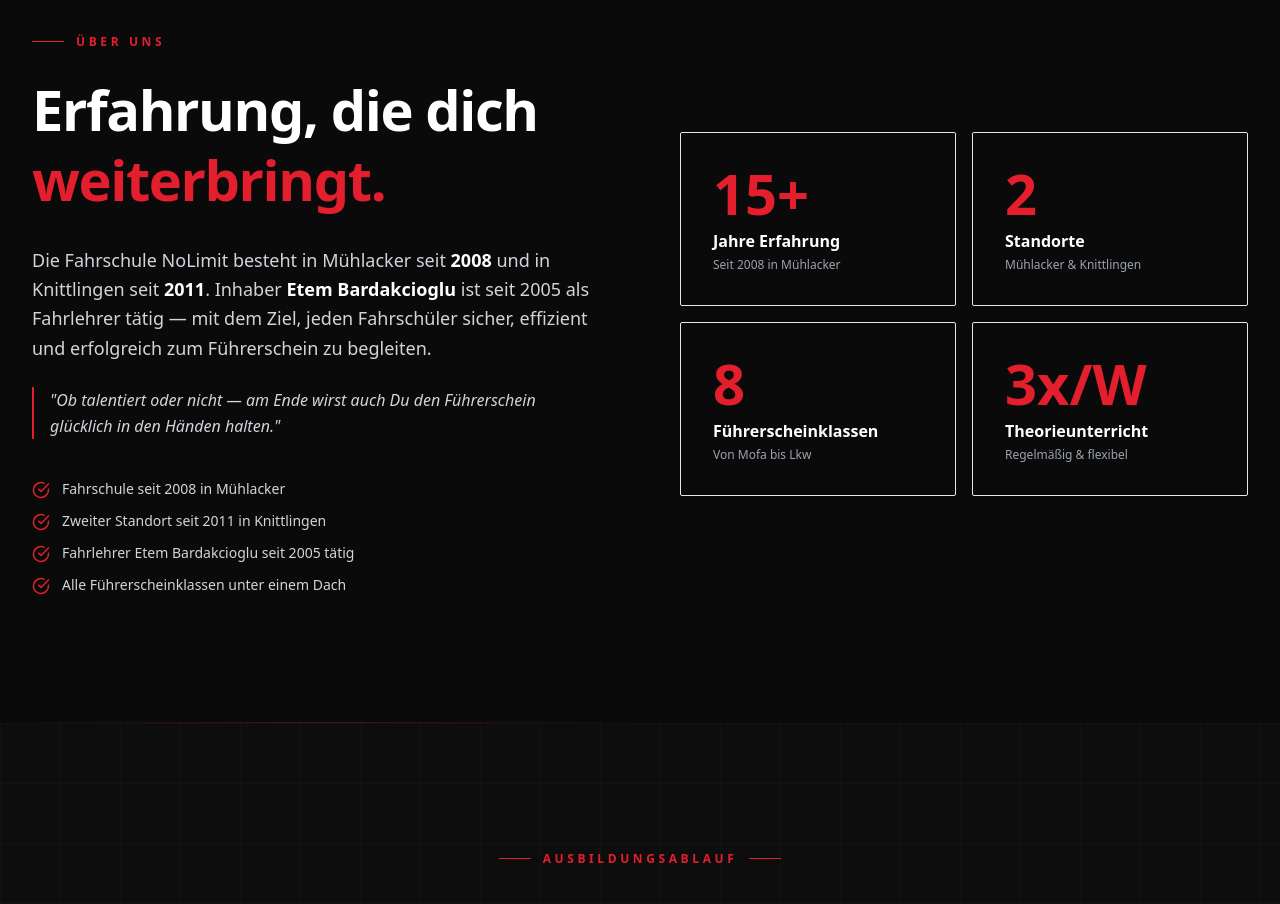
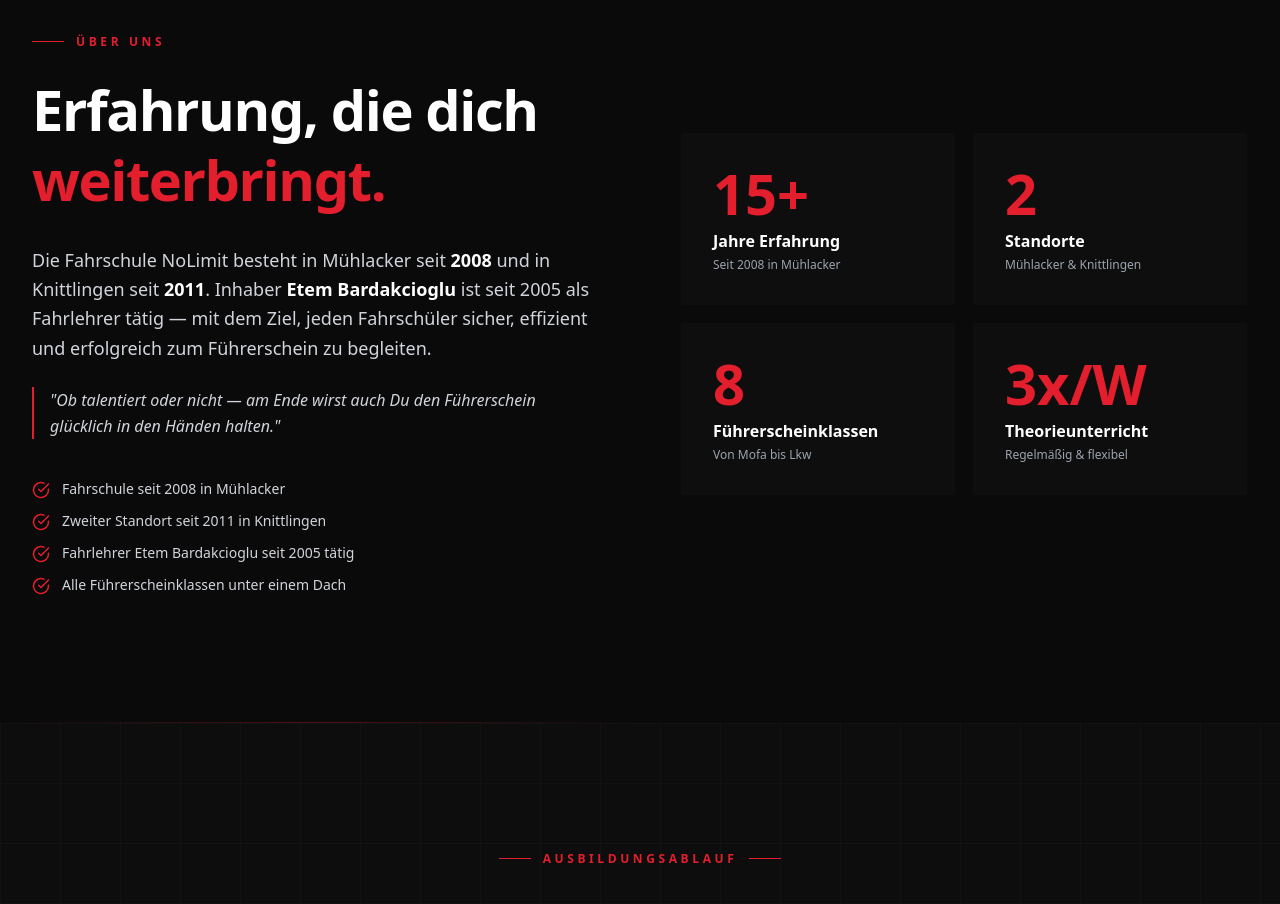
Before and after one commit to Cl-Solutions/No-Limit-Mockup, a React (Vite) app: page / in a window 1280 px wide. Shown: the part 920-1824 px from the top of the page. Built offline with nearby package versions, Linux system fonts and the light colour scheme.

Commit message:
Add Aceternity UI glowing card effect to Über uns stat cards
Each stat card now tracks mouse position with a radial glow border,
inner spotlight, and top-edge glow line — matching the Führerschein cards.

Co-Authored-By: Claude Sonnet 4.6 <noreply@anthropic.com>

```diff
--- a/src/components/About.tsx
+++ b/src/components/About.tsx
@@ -37,6 +37,76 @@ const highlights = [
   'Fahrlehrer Etem Bardakcioglu seit 2005 tätig',
   'Alle Führerscheinklassen unter einem Dach',
 ];
+
+interface StatCardProps {
+  stat: typeof stats[0];
+  animDelay: number;
+  inView: boolean;
+}
+
+function StatCard({ stat, animDelay, inView }: StatCardProps) {
+  const cardRef = useRef<HTMLDivElement>(null);
+  const [mouse, setMouse] = useState({ x: 0, y: 0 });
+  const [hovered, setHovered] = useState(false);
+
+  const handleMouseMove = (e: React.MouseEvent<HTMLDivElement>) => {
+    if (!cardRef.current) return;
+    const rect = cardRef.current.getBoundingClientRect();
+    setMouse({ x: e.clientX - rect.left, y: e.clientY - rect.top });
+  };
+
+  return (
+    <motion.div
+      initial={{ opacity: 0, y: 40 }}
+      animate={inView ? { opacity: 1, y: 0 } : {}}
+      transition={{ duration: 0.6, delay: animDelay }}
+      ref={cardRef}
+      onMouseMove={handleMouseMove}
+      onMouseEnter={() => setHovered(true)}
+      onMouseLeave={() => setHovered(false)}
+      className="relative rounded-sm overflow-hidden cursor-default"
+    >
+      {/* Outer glow border */}
+      <div
+        className="absolute inset-0 rounded-sm pointer-events-none transition-opacity duration-500"
+        style={{
+          opacity: hovered ? 1 : 0,
+          background: `radial-gradient(300px circle at ${mouse.x}px ${mouse.y}px, rgba(227,30,45,0.5), transparent 60%)`,
+        }}
+      />
+
+      {/* Card body */}
+      <div className="relative m-[1px] rounded-sm bg-[#f5f5f5] dark:bg-[#0e0e0e] p-4 sm:p-6 md:p-8 overflow-hidden">
+
+        {/* Inner spotlight */}
+        <div
+          className="absolute inset-0 pointer-events-none transition-opacity duration-500"
+          style={{
+            opacity: hovered ? 1 : 0,
+            background: `radial-gradient(250px circle at ${mouse.x}px ${mouse.y}px, rgba(227,30,45,0.08), transparent 60%)`,
+          }}
+        />
+
+        {/* Top edge glow */}
+        <div
+          className="absolute top-0 left-0 right-0 h-px pointer-events-none transition-opacity duration-500"
+          style={{
+            opacity: hovered ? 1 : 0,
+            background: `radial-gradient(150px circle at ${mouse.x}px 0px, rgba(227,30,45,0.9), transparent 70%)`,
+          }}
+        />
+
+        <div className="relative z-10">
+          <div className="text-[clamp(1.75rem,5vw,3.5rem)] font-black text-[#E31E2D] leading-none mb-2 tabular-nums">
+            <CountUp end={stat.value} suffix={stat.suffix} />
+          </div>
+          <div className="text-[#111111] dark:text-white font-bold text-base mb-1">{stat.label}</div>
+          <div className="text-[#666666] dark:text-gray-400 text-xs">{stat.desc}</div>
+        </div>
+      </div>
+    </motion.div>
+  );
+}
 
 export default function About() {
   const sectionRef = useRef(null);
@@ -92,20 +162,7 @@ export default function About() {
 
           <div className="grid grid-cols-2 gap-4">
             {stats.map((stat, i) => (
-              <motion.div
-                key={i}
-                className="bg-black/3 dark:bg-white/3 border border-black/8 dark:border-white/8 p-4 sm:p-6 md:p-8 rounded-sm group hover:border-[#E31E2D]/50 hover:bg-[#E31E2D]/5 transition-all duration-500 relative overflow-hidden"
-                initial={{ opacity: 0, y: 40 }}
-                animate={inView ? { opacity: 1, y: 0 } : {}}
-                transition={{ duration: 0.6, delay: 0.2 + i * 0.1 }}
-              >
-                <div className="absolute top-0 left-0 w-full h-0.5 bg-gradient-to-r from-[#E31E2D] to-transparent opacity-0 group-hover:opacity-100 transition-opacity duration-500" />
-                <div className="text-[clamp(1.75rem,5vw,3.5rem)] font-black text-[#E31E2D] leading-none mb-2 tabular-nums">
-                  <CountUp end={stat.value} suffix={stat.suffix} />
-                </div>
-                <div className="text-[#111111] dark:text-white font-bold text-base mb-1">{stat.label}</div>
-                <div className="text-[#666666] dark:text-gray-400 text-xs">{stat.desc}</div>
-              </motion.div>
+              <StatCard key={i} stat={stat} animDelay={0.2 + i * 0.1} inView={inView} />
             ))}
           </div>
         </div>
```
